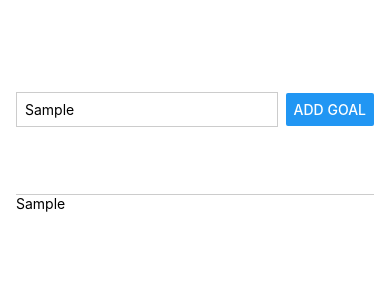
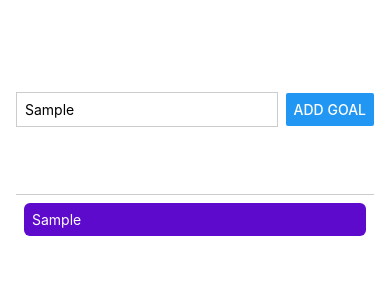
Before and after one commit to AdrianChojnacki/React-Native-Basics, a React Native app: screen / in a window 390 px wide. Both pictures are taken after typing "Sample" into the empty fields and a click on the button "ADD GOAL". Shown: the top 300 px of the page. Built offline with nearby package versions, Linux system fonts and the light colour scheme.

Commit message:
Add more styles

```diff
--- a/App.js
+++ b/App.js
@@ -28,7 +28,9 @@
       </View>
       <View style={styles.goalsContainer}>
         {courseGoals.map((goal) => (
-          <Text key={goal}>{goal}</Text>
+          <View key={goal} style={styles.goalItem}>
+            <Text style={styles.goalText}>{goal}</Text>
+          </View>
         ))}
       </View>
     </View>
@@ -60,4 +62,13 @@
   goalsContainer: {
     flex: 5,
   },
+  goalItem: {
+    margin: 8,
+    padding: 8,
+    backgroundColor: "#5e0acc",
+    borderRadius: 6,
+  },
+  goalText: {
+    color: "white",
+  },
 });
```
